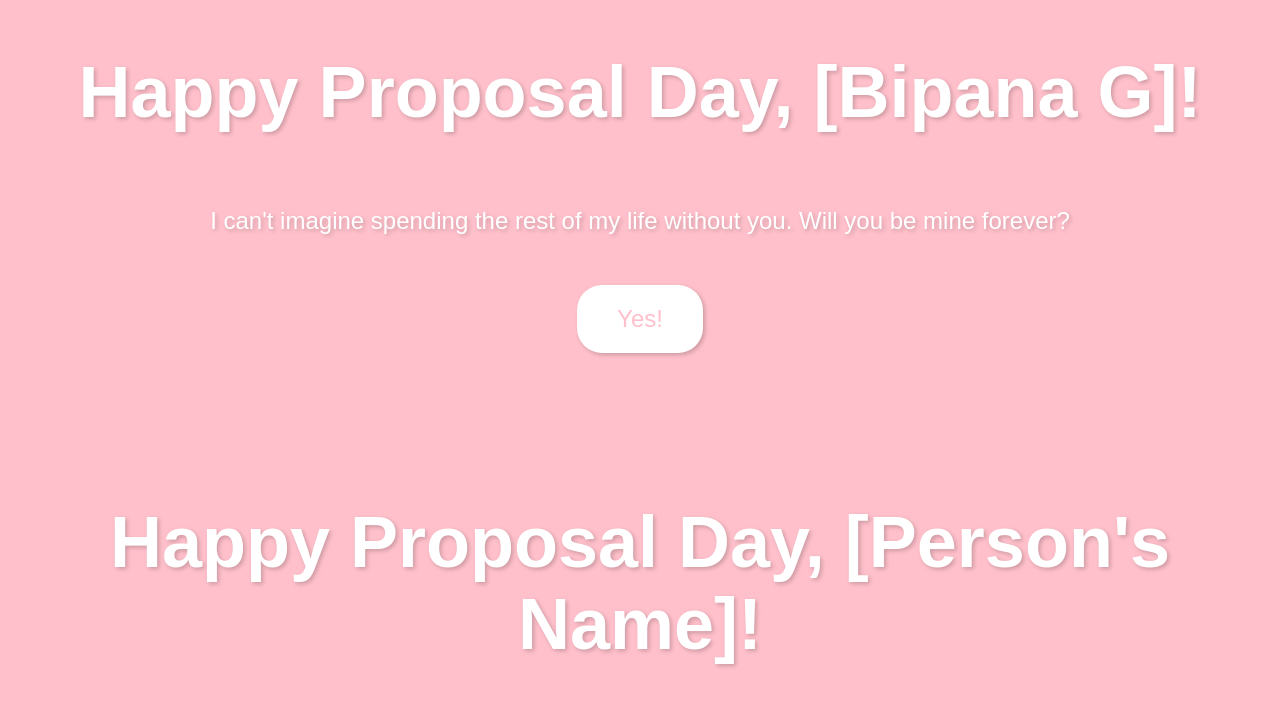
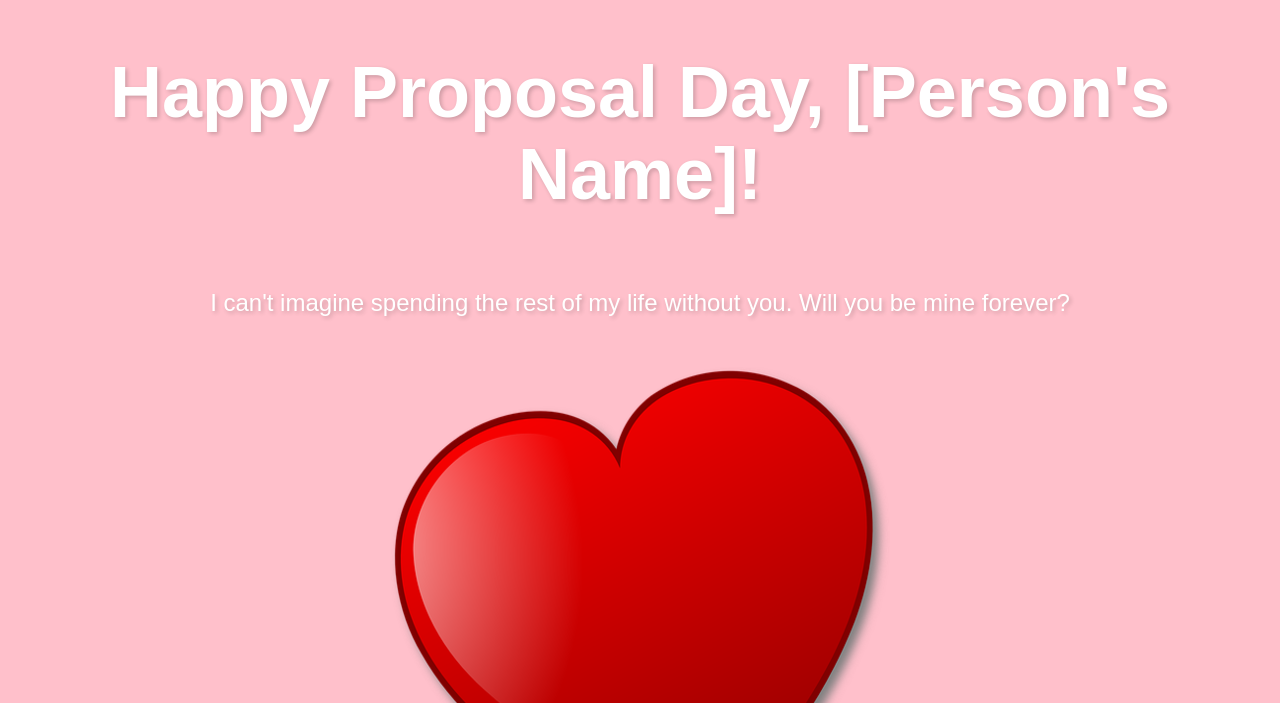
Before and after one commit to aashish87/foryouspecial, a plain HTML site: page index.html in a window 1280 px wide. Shown: the part 97-800 px from the top of the page. Drawn offline with Linux system fonts and the light colour scheme.

Commit message:
Update index.html

```diff
--- a/index.html
+++ b/index.html
@@ -1,92 +1,3 @@
-<!DOCTYPE html>
-
-<html>
-
-<head>
-
-  <style>
-
-    /* Add your custom styles here */
-
-    body {
-
-      background-color: pink;
-
-      text-align: center;
-
-      font-family: Arial, sans-serif;
-
-    }
-
-    .container {
-
-      display: flex;
-
-      flex-direction: column;
-
-      align-items: center;
-
-      margin-top: 100px;
-
-    }
-
-    h1 {
-
-      font-size: 72px;
-
-      color: white;
-
-      margin-bottom: 50px;
-
-    }
-
-    p {
-
-      font-size: 24px;
-
-      color: white;
-
-      margin-bottom: 50px;
-
-    }
-
-    .button {
-
-      background-color: white;
-
-      color: pink;
-
-      border: none;
-
-      border-radius: 25px;
-
-      padding: 20px 40px;
-
-      font-size: 24px;
-
-      cursor: pointer;
-
-    }
-
-  </style>
-
-</head>
-
-<body>
-
-  <div class="container">
-
-    <h1>Happy Proposal Day, [Bipana G]!</h1>
-
-    <p>I can't imagine spending the rest of my life without you. Will you be mine forever?</p>
-
-    <button class="button">Yes!</button>
-
-  </div>
-
-</body>
-
-</html>
 <!DOCTYPE html>
 
 <html>
```
